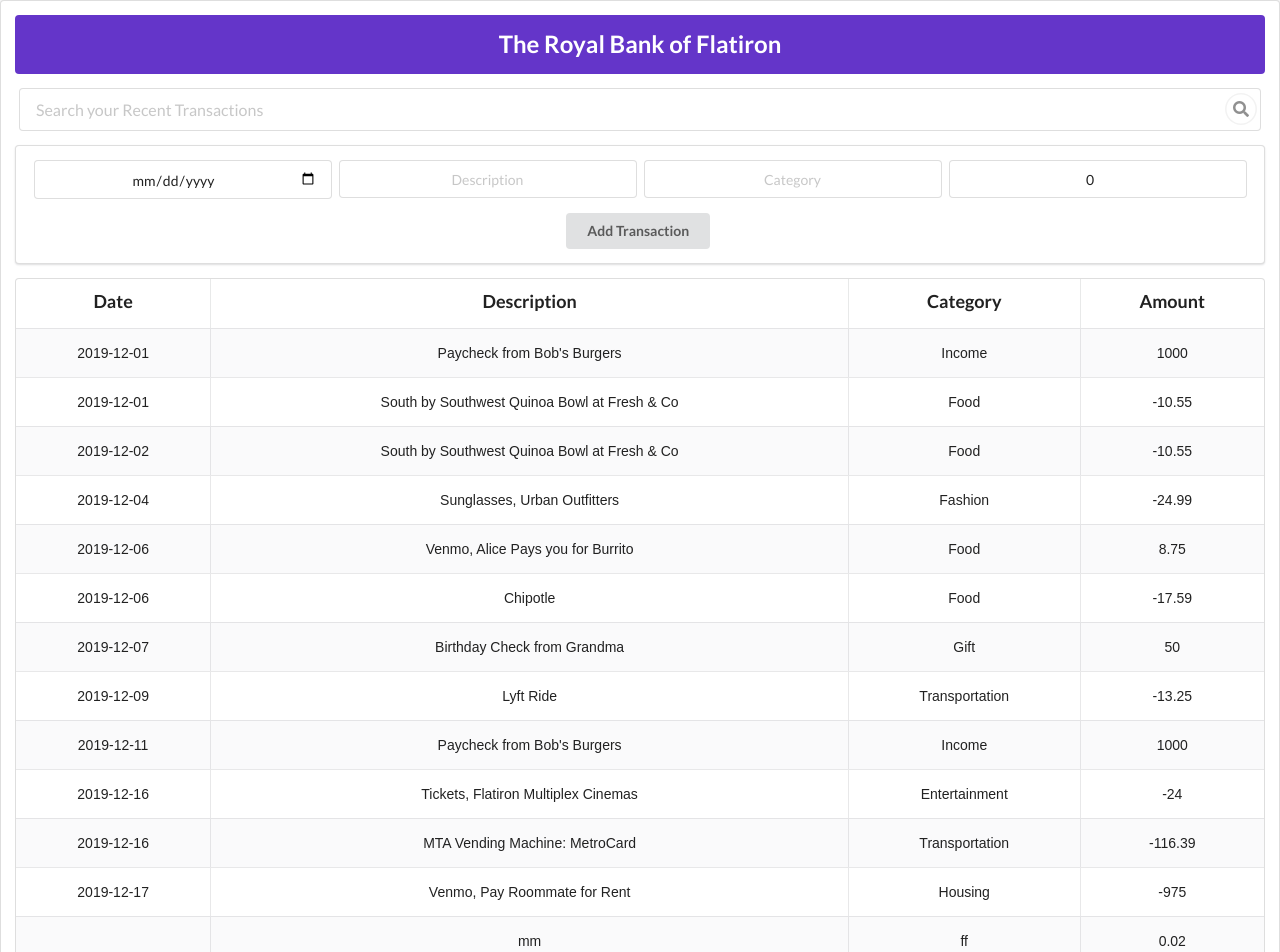
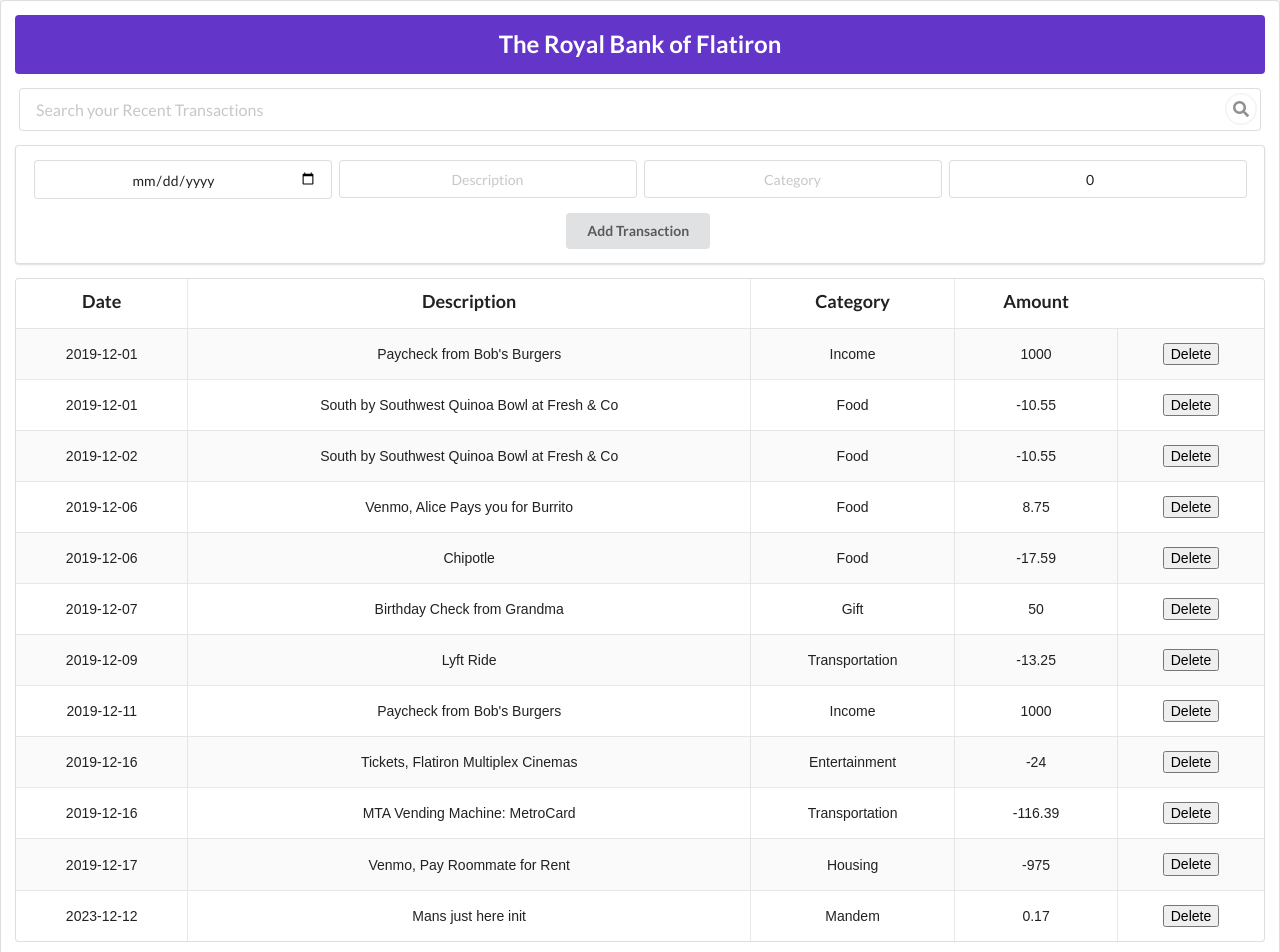
Before and after one commit to Njmwas-Moringa-Class/phase-2-hooks-code-challenge-bank-of-flatiron-mmwandera, a React (Create React App) app: page / in a window 1280 px wide. Shown: the top 952 px of the page. Built offline with nearby package versions, Linux system fonts and the light colour scheme; data requests are answered from the project's data file.

Commit message:
delete transaction feature complete

```diff
--- a/db.json
+++ b/db.json
@@ -20,13 +20,6 @@
       "description": "South by Southwest Quinoa Bowl at Fresh & Co",
       "category": "Food",
       "amount": -10.55
-    },
-    {
-      "id": 4,
-      "date": "2019-12-04",
-      "description": "Sunglasses, Urban Outfitters",
-      "category": "Fashion",
-      "amount": -24.99
     },
     {
       "id": 5,
@@ -85,46 +78,11 @@
       "amount": -975
     },
     {
-      "date": "",
-      "description": "mm",
-      "category": "ff",
-      "amount": 0.02,
+      "date": "2023-12-12",
+      "description": "Mans just here init",
+      "category": "Mandem",
+      "amount": 0.17,
       "id": 13
-    },
-    {
-      "date": "",
-      "description": "",
-      "category": "",
-      "amount": 0,
-      "id": 14
-    },
-    {
-      "date": "0009-08-06",
-      "description": "t",
-      "category": "rf",
-      "amount": 0.02,
-      "id": 15
-    },
-    {
-      "date": "",
-      "description": "",
-      "category": "",
-      "amount": 0,
-      "id": 16
-    },
-    {
-      "date": "",
-      "description": "",
-      "category": "",
-      "amount": 0,
-      "id": 17
-    },
-    {
-      "date": "",
-      "description": "",
-      "category": "",
-      "amount": 0,
-      "id": 18
     }
   ]
 }
--- a/src/components/AccountContainer.js
+++ b/src/components/AccountContainer.js
@@ -35,13 +35,27 @@ function AccountContainer() {
     setFilteredTransactions(filtered);
   }
 
+  // Function to delete a transaction from the list
+  const handleDelete = (id) => {
+    // Filter out the deleted transaction
+    const updatedTransactions = transactions.filter(transaction => transaction.id !== id);
+    setTransactions(updatedTransactions);
+    setFilteredTransactions(updatedTransactions);
+
+    // Delete the transaction from the backend
+    fetch(`http://localhost:8001/transactions/${id}`, {
+      method: "DELETE",
+    })
+      .then(response => response.json())
+      .then(data => console.log("Transaction deleted successfully:", data))
+      .catch(error => console.error("Error deleting transaction:", error));
+  };
+
   return (
     <div>
       <Search onSearch={handleSearch}/>
-      {/* Pass transactions and addTransaction function as props */}
       <AddTransactionForm transactions={transactions} addTransaction={addTransaction} />
-      {/* Pass transactions as a prop */}
-      <TransactionsList transactions={filteredTransactions} />
+      <TransactionsList transactions={filteredTransactions} onDelete={handleDelete}/>
     </div>
   );
 }
--- a/src/components/Transaction.js
+++ b/src/components/Transaction.js
@@ -1,12 +1,13 @@
 import React from "react";
 
-function Transaction({ date, description, category, amount }) {
+function Transaction({ date, description, category, amount, children }) {
   return (
     <tr>
       <td>{date}</td>
       <td>{description}</td>
       <td>{category}</td>
       <td>{amount}</td>
+      <td>{children}</td>
     </tr>
   );
 }
--- a/src/components/TransactionsList.js
+++ b/src/components/TransactionsList.js
@@ -1,7 +1,12 @@
 import React from "react";
 import Transaction from "./Transaction";
 
-function TransactionsList( { transactions } ) {
+function TransactionsList( { transactions, onDelete } ) {
+
+  const handleDelete = (id) => {
+    // Call the onDelete function passed as a prop
+    onDelete(id);
+  }
 
   return (
     <table className="ui celled striped padded table">
@@ -21,14 +26,17 @@ function TransactionsList( { transactions } ) {
           </th>
         </tr>
         {/* render a list of <Transaction> components here */}
-        {transactions.map(transaction => (
+        {transactions.map((transaction) => (
           <Transaction
             key={transaction.id}
             date={transaction.date}
             description={transaction.description}
             category={transaction.category}
             amount={transaction.amount}
-          />
+          >
+            {/* Pass the handleDelete function as a prop */}
+            <button onClick={() => handleDelete(transaction.id)}>Delete</button>
+          </Transaction>
         ))}
       </tbody>
     </table>
```
Also changed, not shown: 1 other file (tests, documents, lock files or other folders).
